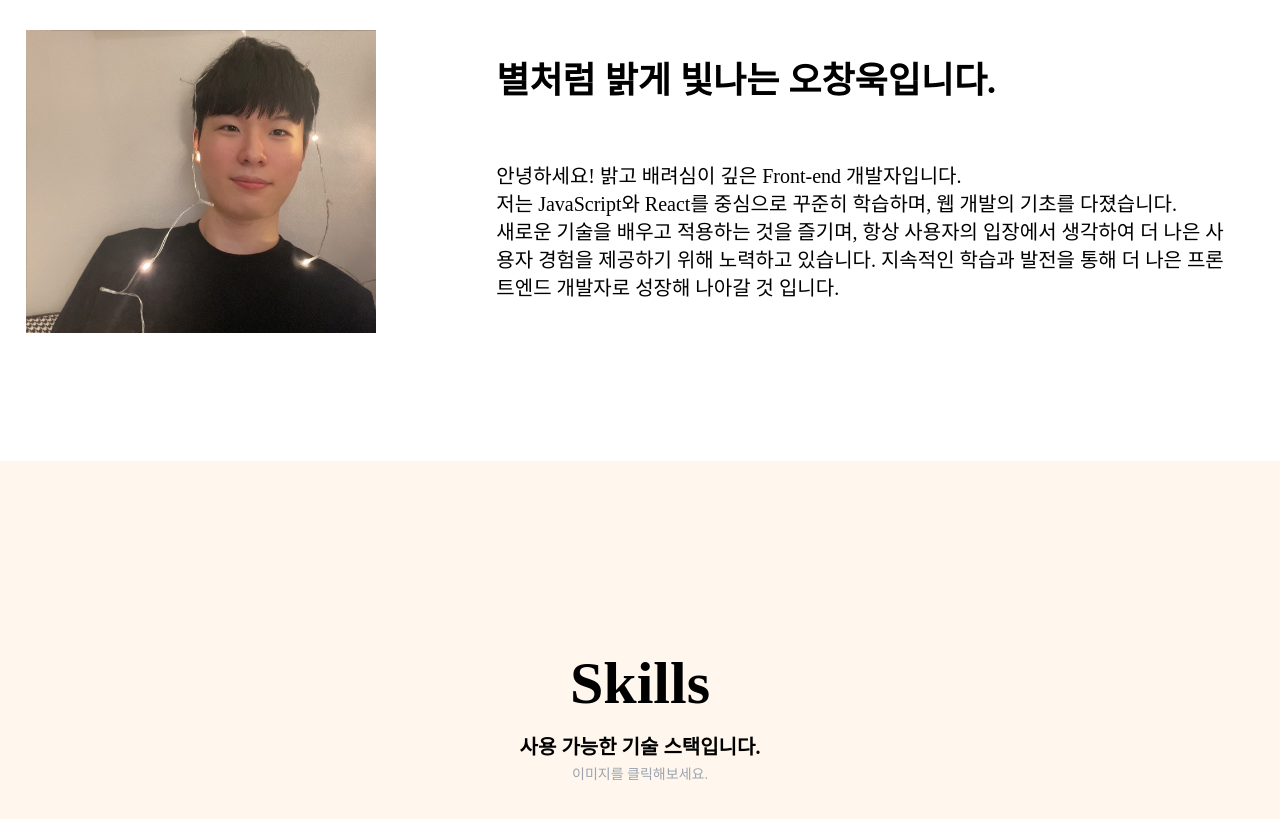
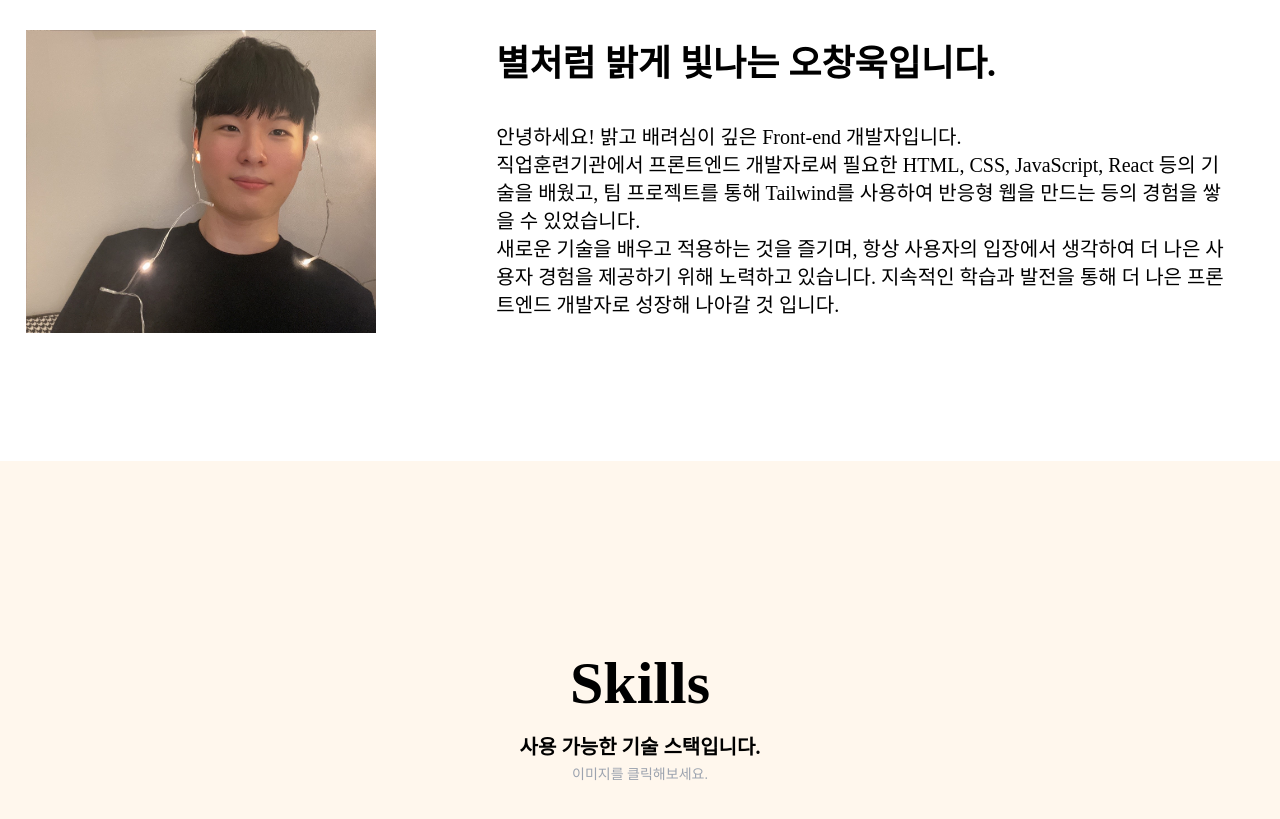
Before and after one commit to OhChangUk/portfolio, a React (Create React App) app: page / in a window 1280 px wide. Shown: the part 980-1799 px from the top of the page. Built offline with nearby package versions, Linux system fonts and the light colour scheme; a web font is replaced by a local one.

Commit message:
about 수정

```diff
--- a/src/components/AboutMe.js
+++ b/src/components/AboutMe.js
@@ -7,14 +7,14 @@ function AboutMe({domRef}) {
             <p className='text-center md:text-6xl text-4xl font-bold'>About</p>
             <div className="lg:flex md:flex max-w-7xl mx-auto lg:pt-[150px] md:pt-[130px] pt-20 justify-between px-[2%]">
                 <img src="./../../images/me.jpg" alt="1" className='lg:w-[350px] md:w-[300px] w-full  lg:mr-[100px] md:mr-[50px]'/>
-                <div className="lg:basis-3/5 md:basis-3/5 w-full mx-auto flex  flex-col justify-around lg:py-0 py-10">
-                    <p className='lg:text-4xl md:text-3xl text-2xl font-bold'>별처럼 밝게 빛나는 오창욱입니다.</p>
-                    <div className=" ">
+                <div className="md:basis-3/5 w-full mx-auto flex  flex-col justify-around lg:py-0 py-10">
+                    <p className='lg:text-4xl text-2xl font-bold '>별처럼 밝게 빛나는 오창욱입니다.</p>
+                    <div className="mt-3">
                       <p className='lg:text-xl'>
                         안녕하세요! 밝고 배려심이 깊은 Front-end 개발자입니다.
                       </p>
                       <p className='lg:text-xl'>
-                        저는 JavaScript와 React를 중심으로 꾸준히 학습하며, 웹 개발의 기초를 다졌습니다.
+                        직업훈련기관에서 프론트엔드 개발자로써 필요한 HTML, CSS, JavaScript, React 등의 기술을 배웠고, 팀 프로젝트를 통해 Tailwind를 사용하여 반응형 웹을 만드는 등의 경험을 쌓을 수 있었습니다.
                       </p>
                       <p className='lg:text-xl'>
                         새로운 기술을 배우고 적용하는 것을 즐기며, 항상 사용자의 입장에서 생각하여 더 나은 사용자 경험을 제공하기 위해 노력하고 있습니다. 지속적인 학습과 발전을 통해 더 나은 프론트엔드 개발자로 성장해 나아갈 것 입니다.
--- a/src/components/Project.js
+++ b/src/components/Project.js
@@ -15,7 +15,7 @@ function Project({domRef}) {
             "project_period" : "2023.07.20 ~ 2023.08.16",
             "src" : "https://github.com/OhChangUk/subway",
             "Contribution" : "100%",
-            "skill" : "HTML, CSS"
+            "skill" : "HTML, CSS, Javascript"
         },
         {
             "project" : "MapleStory",
```
